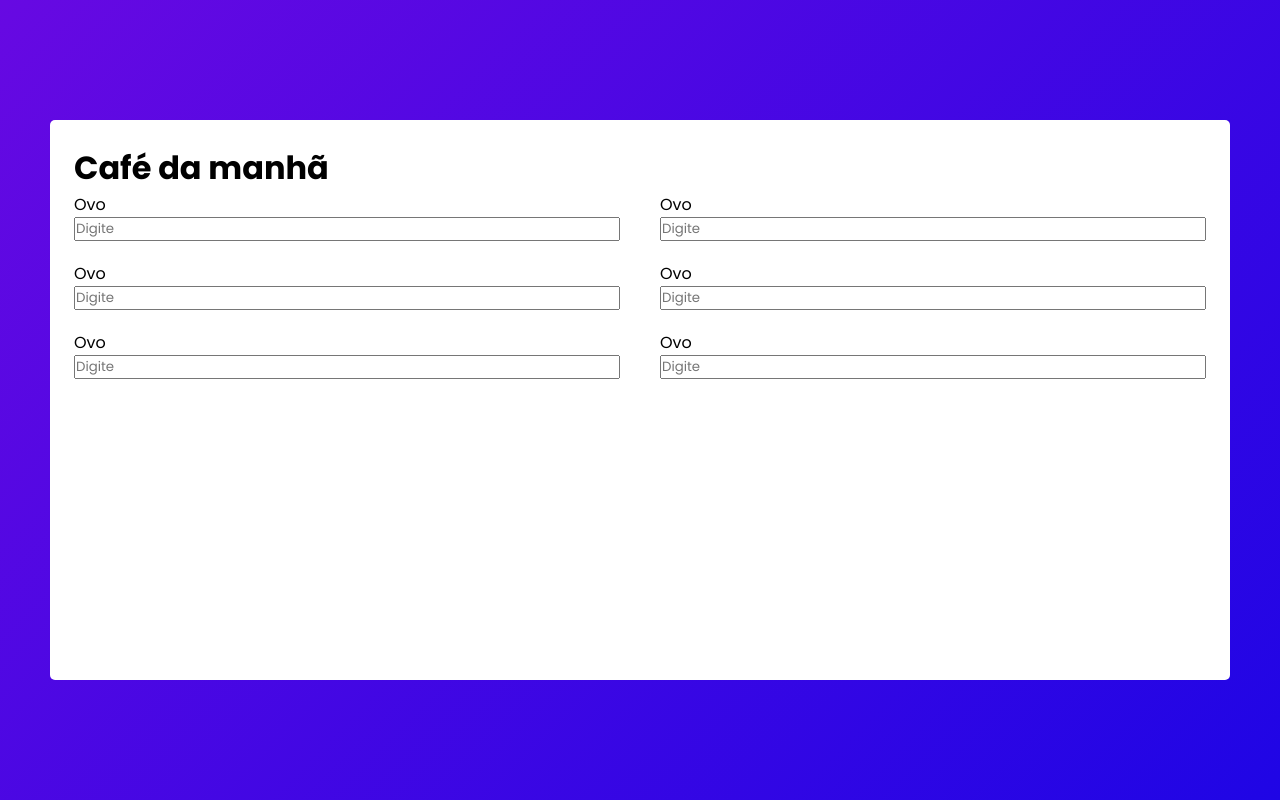
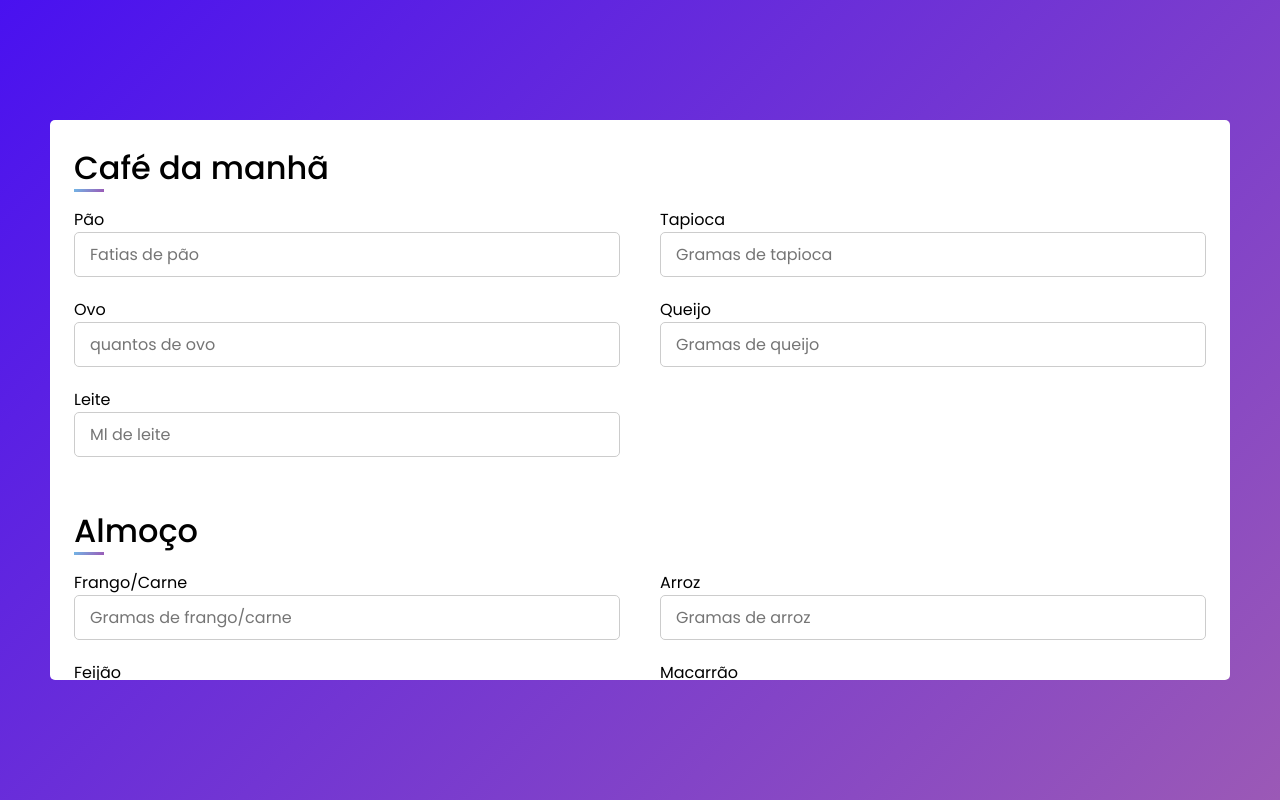
Before and after one commit to RafaelQueirozViana/SiteControleDieta, a plain HTML site: page index.html in a window 1280 px wide. Drawn offline with Linux system fonts and the light colour scheme.

Commit message:
mudança html e css

```diff
--- a/index.html
+++ b/index.html
@@ -11,40 +11,155 @@
 <body>
     <div class="form-container">
         <form action="#">
-            <h1>Café da manhã</h1>
+            <h1 class="title">Café da manhã</h1>
             <div class="refeicao-container">
 
                 <div class="input-group">
-                    <label for="ovo-input">Ovo</label>
-                    <input type="text" placeholder="Digite" class="ovo-input">
+                    <label for="pao-input">Pão</label>
+                    <input type="number" placeholder="Fatias de pão" class="pao-input">
+                </div>
+
+                <div class="input-group">
+                    <label for="tapioca-input">Tapioca</label>
+                    <input type="number" placeholder="Gramas de tapioca " class="tapioca-input">
                 </div>
 
                 <div class="input-group">
                     <label for="ovo-input">Ovo</label>
-                    <input type="text" placeholder="Digite" class="ovo-input">
+                    <input type="number" placeholder="quantos de ovo " class="ovo-input">
+                </div>
+
+                <div class="input-group">
+                    <label for="queijo-input">Queijo</label>
+                    <input type="number" placeholder="Gramas de queijo" class="queijo-input">
+                </div>
+
+                <div class="input-group">
+                    <label for="leite-input">Leite</label>
+                    <input type="number" placeholder="Ml de leite" class="leite-input">
+                </div>
+
+            </div>
+
+            <h1 class="title">Almoço</h1>
+            <div class="refeicao-container">
+
+                <div class="input-group">
+                    <label for="carne-input">Frango/Carne</label>
+                    <input type="number" placeholder="Gramas de frango/carne" class="carne-input">
+                </div>
+
+                <div class="input-group">
+                    <label for="arroz-input">Arroz</label>
+                    <input type="number" placeholder="Gramas de arroz" class="arroz-input">
+                </div>
+
+                <div class="input-group">
+                    <label for="feijao-input">Feijão</label>
+                    <input type="number" placeholder="Gramas de feijão " class="feijao-input">
+                </div>
+
+                <div class="input-group">
+                    <label for="mararrao-input">Macarrão</label>
+                    <input type="number" placeholder="Gramas de macarrao" class="macarrao-input">
                 </div>
 
                 <div class="input-group">
                     <label for="ovo-input">Ovo</label>
-                    <input type="text" placeholder="Digite" class="ovo-input">
+                    <input type="number" placeholder="Quantos ovos" class="ovo-input">
+                </div>
+
+                <div class="input-group">
+                    <label for="suco-input">Suco</label>
+                    <input type="number" placeholder="Ml de suco" class="suco-input">
+                </div>
+
+            </div>
+
+            <h1 class="title">Pós treino</h1>
+            <div class="refeicao-container">
+
+                <div class="input-group">
+                    <label for="banana-input">Banana</label>
+                    <input type="number" placeholder="Gramas de banana" class="banana-input">
+                </div>
+
+                <div class="input-group">
+                    <label for="aveia-input">Aveia</label>
+                    <input type="number" placeholder="Gramas de aveia" class="aveia-input">
+                </div>
+
+                <div class="input-group">
+                    <label for="pasta-input">Pasta de amendoim</label>
+                    <input type="number" placeholder="Gramas de Pasta " class="pasta-input">
+                </div>
+
+                <div class="input-group">
+                    <label for="leite-input">Leite</label>
+                    <input type="number" placeholder="Ml de leite" class="leite-input">
+                </div>
+
+                <div class="input-group">
+                    <label for="tapioca-input">Tapioca</label>
+                    <input type="number" placeholder="Gramas de tapioca" class="tapioca-input">
                 </div>
 
                 <div class="input-group">
                     <label for="ovo-input">Ovo</label>
-                    <input type="text" placeholder="Digite" class="ovo-input">
+                    <input type="number" placeholder="Quantos ovos" class="ovo-input">
+                </div>
+
+                <div class="input-group">
+                    <label for="queijo-input">Queijo</label>
+                    <input type="number" placeholder="Gramas de queijo" class="queijo-input">
+                </div>
+
+            </div>
+
+            <h1 class="title">Pós treino</h1>
+            <div class="refeicao-container">
+
+                <div class="input-group">
+                    <label for="banana-input">Banana</label>
+                    <input type="number" placeholder="Gramas de banana" class="banana-input">
+                </div>
+
+                <div class="input-group">
+                    <label for="aveia-input">Aveia</label>
+                    <input type="number" placeholder="Gramas de aveia" class="aveia-input">
+                </div>
+
+                <div class="input-group">
+                    <label for="pasta-input">Pasta de amendoim</label>
+                    <input type="number" placeholder="Gramas de Pasta " class="pasta-input">
+                </div>
+
+                <div class="input-group">
+                    <label for="leite-input">Leite</label>
+                    <input type="number" placeholder="Ml de leite" class="leite-input">
+                </div>
+
+                <div class="input-group">
+                    <label for="tapioca-input">Tapioca</label>
+                    <input type="number" placeholder="Gramas de tapioca" class="tapioca-input">
                 </div>
 
                 <div class="input-group">
                     <label for="ovo-input">Ovo</label>
-                    <input type="text" placeholder="Digite" class="ovo-input">
+                    <input type="number" placeholder="Quantos ovos" class="ovo-input">
                 </div>
 
                 <div class="input-group">
-                    <label for="ovo-input">Ovo</label>
-                    <input type="text" placeholder="Digite" class="ovo-input">
+                    <label for="queijo-input">Queijo</label>
+                    <input type="number" placeholder="Gramas de queijo" class="queijo-input">
                 </div>
 
             </div>
+
+            <button class="button">Enviar</button>
+
+
+
 
 
 
--- a/style.css
+++ b/style.css
@@ -13,17 +13,19 @@ body {
     justify-content: center;
     width: 100%;
     height: 100vh;
-    background: linear-gradient(135deg, #6709e2, #1f05e5);
+    background: linear-gradient(135deg, #4911f0, #9b59b6);
     padding: 50px;
 }
 
 .form-container {
     display: flex;
+    overflow: auto;
     width: 100%;
     background-color: white;
     border-radius: 5px;
     height: 80%;
     padding: 1.5rem;
+
 }
 
 form {
@@ -35,17 +37,59 @@ form {
     flex-wrap: wrap;
     justify-content: space-between;
     gap: 20px;
+    margin-bottom: 50px;
+
 }
+
+.title {
+    position: relative;
+    font-weight: 500;
+    margin-bottom: 15px;
+}
+
+.title::before {
+    content: '';
+    position: absolute;
+    left: 0;
+    bottom: 0;
+    height: 3px;
+    width: 30px;
+    background: linear-gradient(135deg, #71b7e6, #9b59b6);
+}
+
+
 
 .input-group {
     width: calc(100% / 2 - 20px);
     min-width: 250px;
     display: flex;
     flex-direction: column;
-
-
 }
 
+.input-group input {
+    height: 45px;
+    width: 100%;
+    outline: none;
+    border-radius: 5px;
+    border: 1px solid #ccc;
+    padding: 15px;
+    font-size: 16px;
+}
+
+.input-group input:focus {
+    border-color: #7f16c1;
+}
+
+.button {
+    width: 100%;
+    margin: 50px 0;
+    height: 50px;
+    background: linear-gradient(135deg, #71b7e6, #9b59b6);
+    border: none;
+    color: white;
+    font-size: 20px;
+    border-radius: 5px;
+}
 
 
 
```
